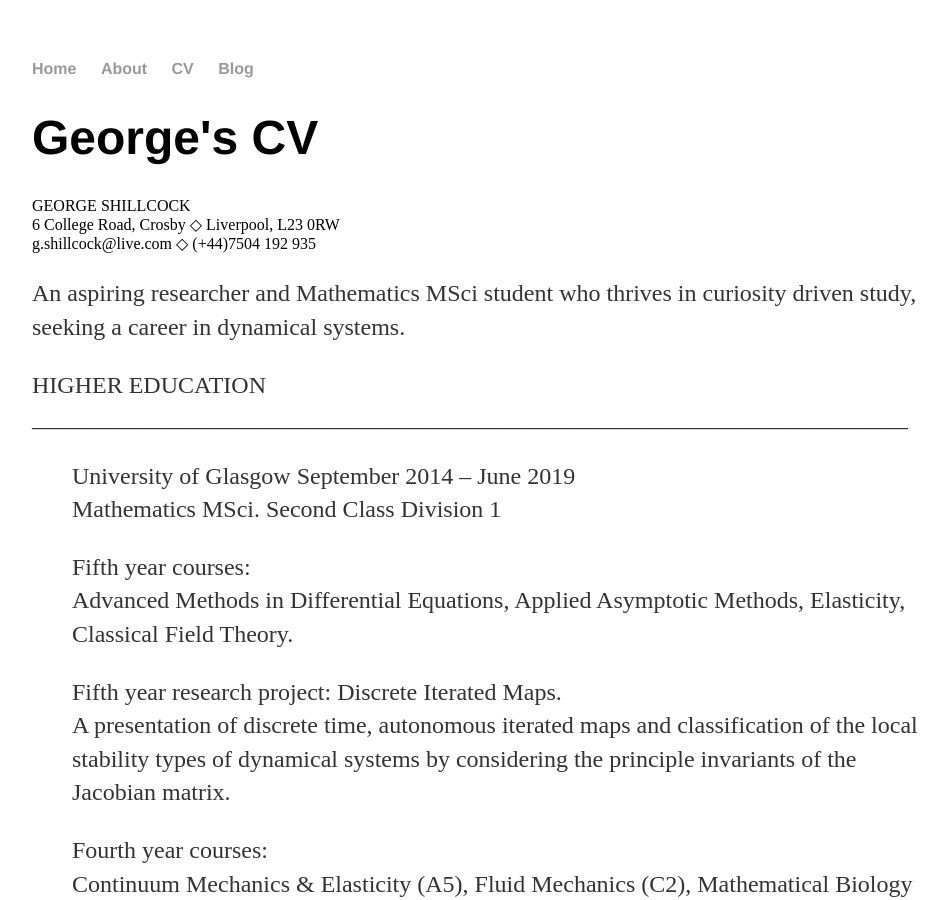
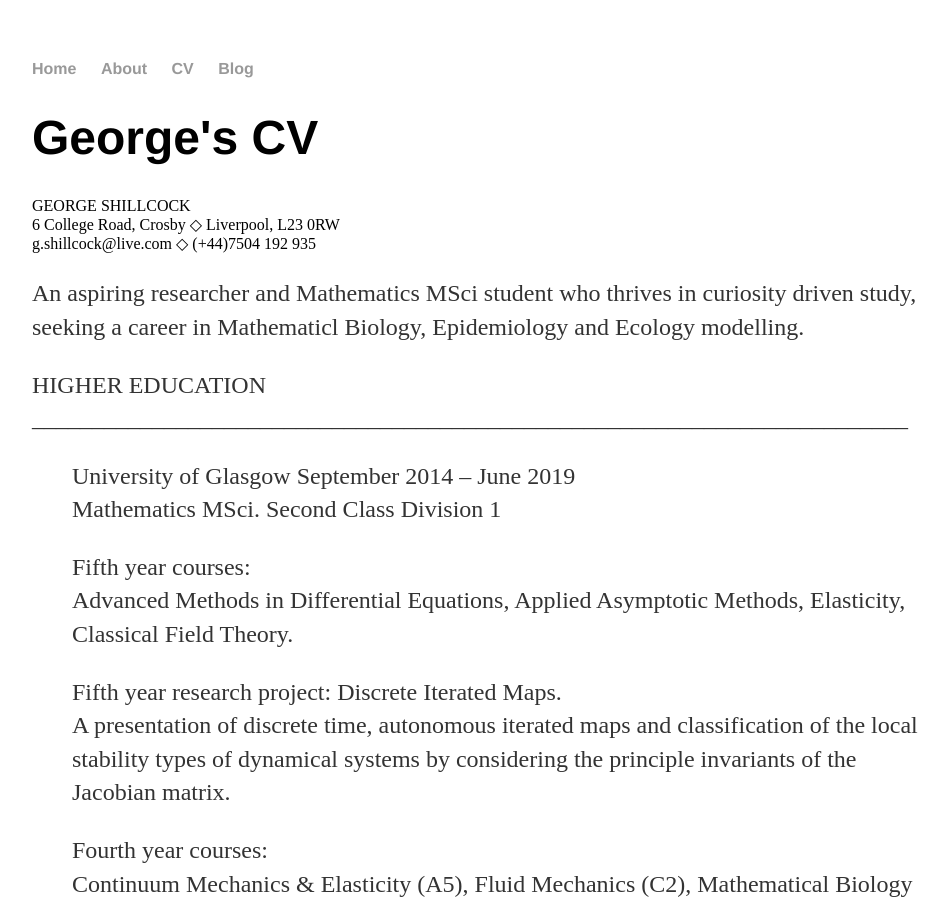
Before and after one commit to G-Shillcock/test.github.io, a Jekyll site: the page built from cv/index.html, in a window 1280 px wide and 900 px high. Shown: the whole window, without its empty margins (160-1109 px from the left). Built offline with Jekyll 4.4.1, drawn with Linux system fonts in a browser that asks for light colours.

Commit message:
Update index.html

```diff
--- a/cv/index.html
+++ b/cv/index.html
@@ -33,7 +33,7 @@ class="cmr-10">&#x00A0;935</span>                              </div>
 </head><body
 >
 <!--l. 20--><p class="noindent" >An aspiring researcher and Mathematics MSci student who thrives in curiosity driven study, seeking a career in
-dynamical systems.
+Mathematicl Biology, Epidemiology and Ecology modelling.
 <!--l. 22--><p class="noindent" ><span
 class="cmbx-10">HIGHER EDUCATION</span>
 _________________________________________________________________________ <dl class="list1"><dt class="list">
```
